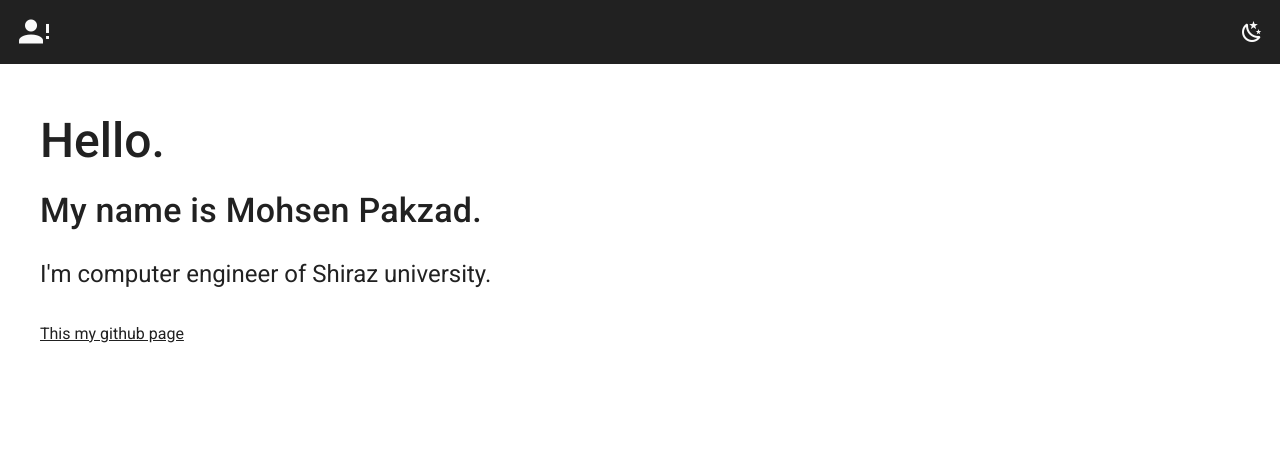
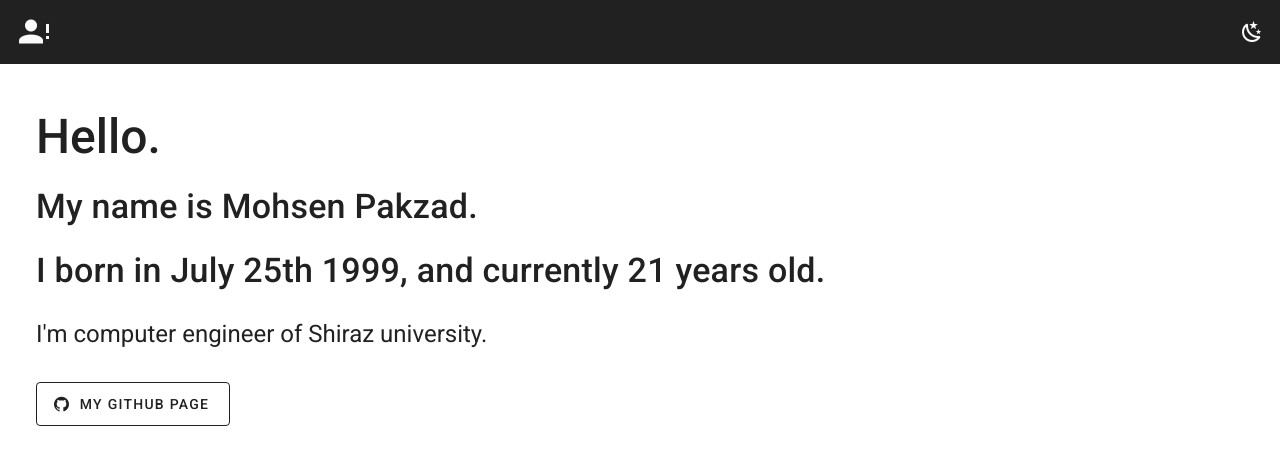
Before and after one commit to mohsenpakzad/my-personal-website, a Nuxt app: page / in a window 1280 px wide. Shown: the top 464 px of the page. Built offline with nearby package versions, Linux system fonts and the light colour scheme.

Commit message:
Refactor template code and add some extra information about myself

```diff
--- a/pages/index.vue
+++ b/pages/index.vue
@@ -1,19 +1,74 @@
 <template>
-  <v-layout
-    column
-  >
-    <v-flex
-      mt-10
-      ms-10
-      xs12
-      sm8
-      md6
+  <v-container fluid>
+
+    <v-row
+      class="ma-3"
     >
+      <v-col
+      >
 
-      <h1 class="font-weight-medium display-2 py-3">Hello.</h1>
-      <h2 class="font-weight-medium display-1 py-3">My name is Mohsen Pakzad.</h2>
-      <p class="font-weight-regular headline py-4">I'm computer engineer of Shiraz university.</p>
-      <a href="https://github.com/mohsenpakzad" target="_blank">This my github page</a>
-    </v-flex>
-  </v-layout>
+        <h1
+          class="font-weight-medium display-2 py-3"
+        >
+          Hello.
+        </h1>
+
+        <h2
+          class="font-weight-medium display-1 py-3"
+        >
+          My name is Mohsen Pakzad.
+        </h2>
+
+
+        <!-- TODO: make formattedAge show also months and days -->
+        <h3
+          class="font-weight-medium display-1 py-3"
+        >
+          I born in {{ myFormattedBirthday }}, and currently {{ myFormattedAge }} old.
+        </h3>
+
+        <p
+          class="font-weight-regular headline py-4"
+        >
+          I'm computer engineer of Shiraz university.
+        </p>
+
+        <v-btn
+          outlined
+          href="https://github.com/mohsenpakzad"
+          target="_blank"
+          large
+        >
+
+          <v-icon left>mdi-github</v-icon>
+
+          My github page
+
+        </v-btn>
+
+      </v-col>
+
+    </v-row>
+
+  </v-container>
 </template>
+
+<script>
+import moment from 'moment';
+
+  export default {
+    name: 'index',
+    data: () => ({
+      myBirthday: moment('1999-7-25')
+    }),
+    computed: {
+      myFormattedBirthday(){
+        return this.myBirthday.format('MMMM Do YYYY');
+      },
+      myFormattedAge() {
+        return this.myBirthday.fromNow(true);
+      }
+    },
+  }
+
+</script>
```
